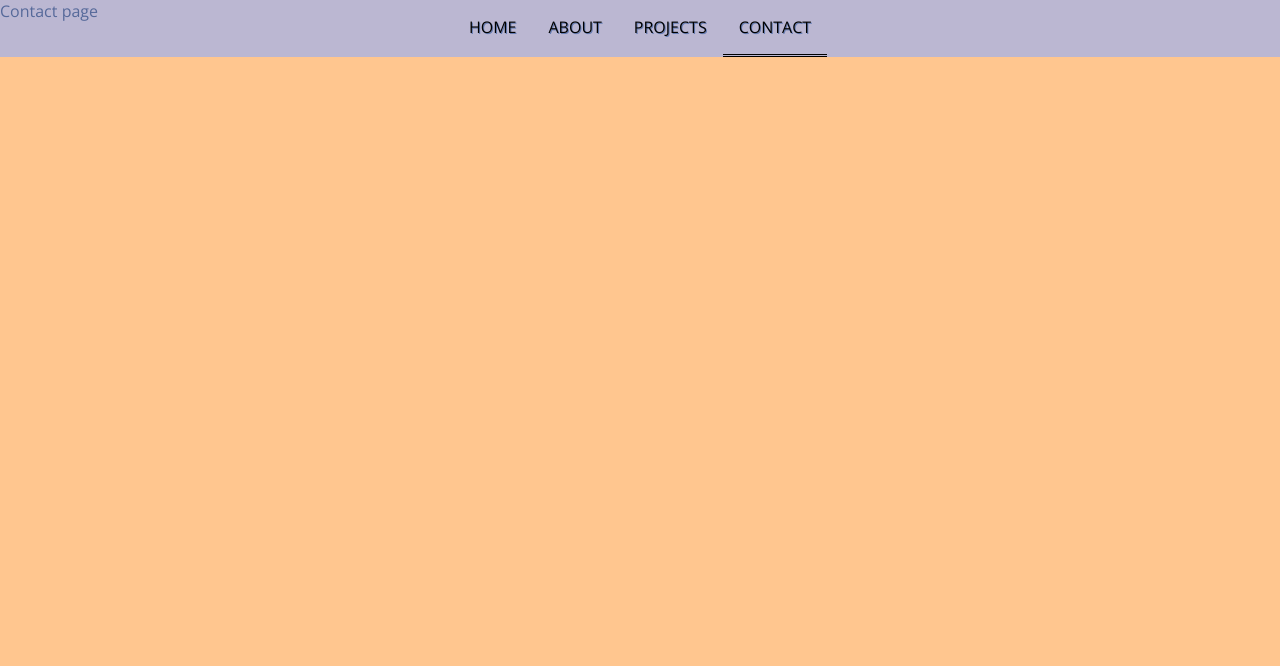
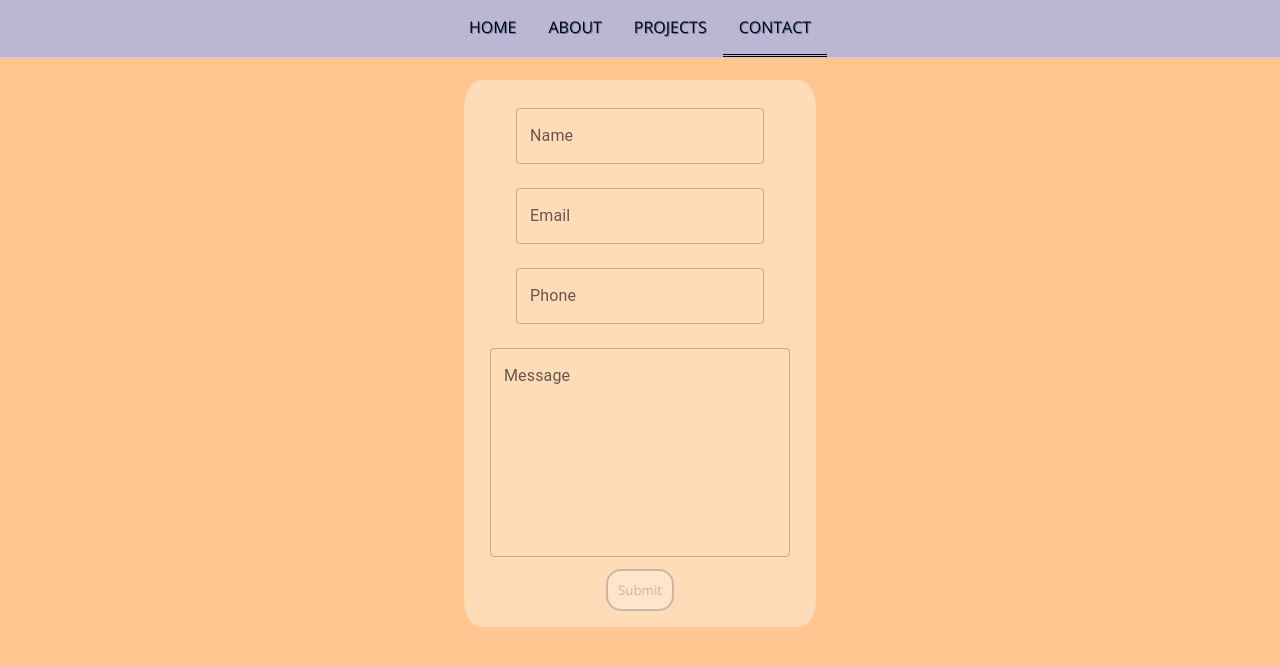
Before and after one commit to seanbelverstone/porfolio, a React (Create React App) app: page /contact in a window 1280 px wide. Shown: the top 666 px of the page. Built offline with nearby package versions, Linux system fonts and the light colour scheme.

Commit message:
added text boxes to contact page. Added styling so they appear in the center. Added new props to custom button so it disables if it's disabled.

```diff
--- a/src/components/Button.js
+++ b/src/components/Button.js
@@ -1,7 +1,7 @@
 import './css/Button.css';
 
 const Button = (props) => {
-	const { text, callback, id, href, target, rel } = props;
+	const { text, callback, id, href, target, rel, type, disabled } = props;
 
 	return (
 		<button
@@ -10,6 +10,18 @@ const Button = (props) => {
 			href={href}
 			target={target}
 			rel={rel}
+			type={type}
+			style={{
+				...disabled ? {
+					border: 'solid grey 2px',
+					color: 'grey',
+					opacity: '0.4',
+					cursor: 'not-allowed'
+				} : {
+					border: 'solid var(--secondary) 2px',
+					cursor: 'pointer'
+				}
+			}}
 			>
 			{text}
 		</button>
--- a/src/components/css/Button.css
+++ b/src/components/css/Button.css
@@ -3,7 +3,6 @@ button {
 	padding: 0.75em;
 	text-align: center;
 	margin: 0 1em;
-	border: solid var(--secondary) 2px;
 	border-radius: 15px;
 	transition: 0.05s linear 50ms;
 	z-index: 0;
--- a/src/pages/Contact.js
+++ b/src/pages/Contact.js
@@ -1,9 +1,64 @@
+import React, { useState } from 'react';
+import TextField from '@mui/material/TextField';
 import './css/Contact.css';
+import Button from '../components/Button';
+import { isEmpty } from '../utils';
 
 const Contact = () => {
+
+	// State for username section
+	const [name, setName] = useState('');
+	const [nameError, setNameError] = useState(false);
+	const [nameHelperText, setNameHelperText] = useState('');
+
+	// Email state handlers
+	const [email, setEmail] = useState('');
+	const [emailError, setEmailError] = useState(false);
+	const [emailHelperText, setEmailHelperText] = useState('');
+
+	// Phone state handlers
+	const [phone, setPhone] = useState('');
+	const [phoneError, setphoneError] = useState(false);
+	const [phoneHelperText, setphoneHelperText] = useState('');
+
+	const [message, setMessage] = useState('');
+
+
+	const validateEmail = (email) => {
+		const re = /^(([^<>()[\]\\.,;:\s@"]+(\.[^<>()[\]\\.,;:\s@"]+)*)|(".+"))@((\[[0-9]{1,3}\.[0-9]{1,3}\.[0-9]{1,3}\.[0-9]{1,3}\])|(([a-zA-Z\-0-9]+\.)+[a-zA-Z]{2,}))$/;
+		return re.test(email);
+	};
+
+	const handleSubmit = (event) => {
+		event.preventDefault();
+	}
+
 	return (
-		<div id="ContactPage">
-			Contact page
+		<div id="contactPage">
+			<form id="contactForm" onSubmit={handleSubmit}>
+				<TextField className="input" id="name" label="Name" variant="outlined" onChange={event => setName(event.target.value)}/>
+				<TextField className="input" id="email" label="Email" variant="outlined" onChange={event => setEmail(event.target.value)} />
+				<TextField className="input" id="phone" label="Phone" variant="outlined" onChange={event => setPhone(event.target.value)} />
+				<TextField
+					className="input"
+					id="message"
+					label="Message"
+					placeholder="Placeholder"
+					variant="outlined"
+					multiline
+					onChange={event => setMessage(event.target.value)}
+				/>
+				<Button
+					text="Submit"
+					type="submit"
+					id="submitButton"
+					disabled={isEmpty(name) ||
+						isEmpty(email) ||
+						isEmpty(phone) ||
+						isEmpty(message)}
+					/>
+			</form>
+
 		</div>
 
 	)
--- a/src/pages/css/Contact.css
+++ b/src/pages/css/Contact.css
@@ -0,0 +1,28 @@
+#contactPage {
+	padding: 5em;
+	display: flex;
+	justify-content: center;
+	align-items: center;
+}
+
+#contactForm {
+	display: flex;
+	justify-content: center;
+	align-items: center;
+	flex-direction: column;
+	width: 25vw;
+	background-color: var(--foregroundFaded);
+	border-radius: 5%;
+	padding: 1em;
+}
+
+.input {
+	margin: .75em !important;
+}
+
+#message {
+	height: 10em !important;
+	width: 20vw !important;
+	padding: .5em;
+	overflow-y: scroll !important;
+}
--- a/src/utils.js
+++ b/src/utils.js
@@ -6,6 +6,8 @@ export const applyActiveClass = (linkName) => {
 		if (item.pathname === window.location.pathname) item.className = ('navlinks active')
 	})
 }
+
+export const isEmpty = item => item.length < 1;
 
 export const projectList = {
 	antre: {
```
